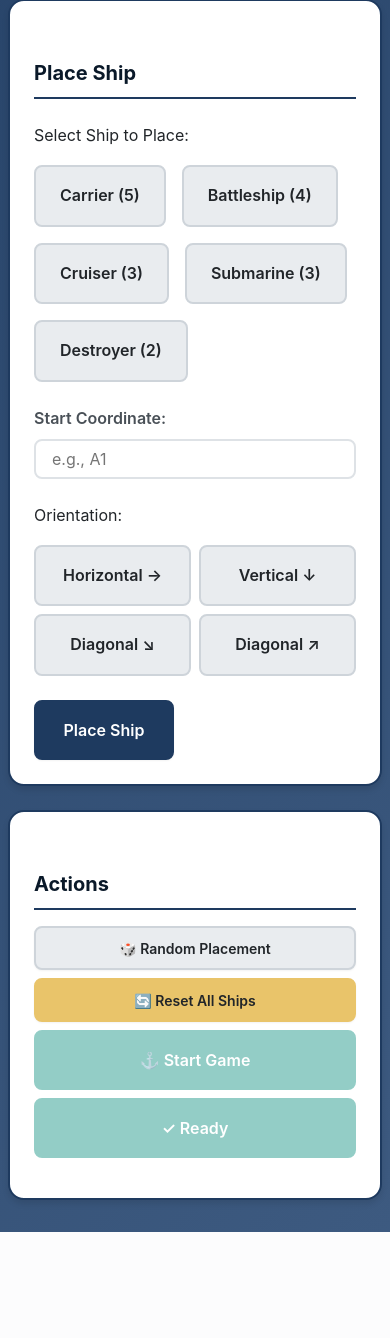
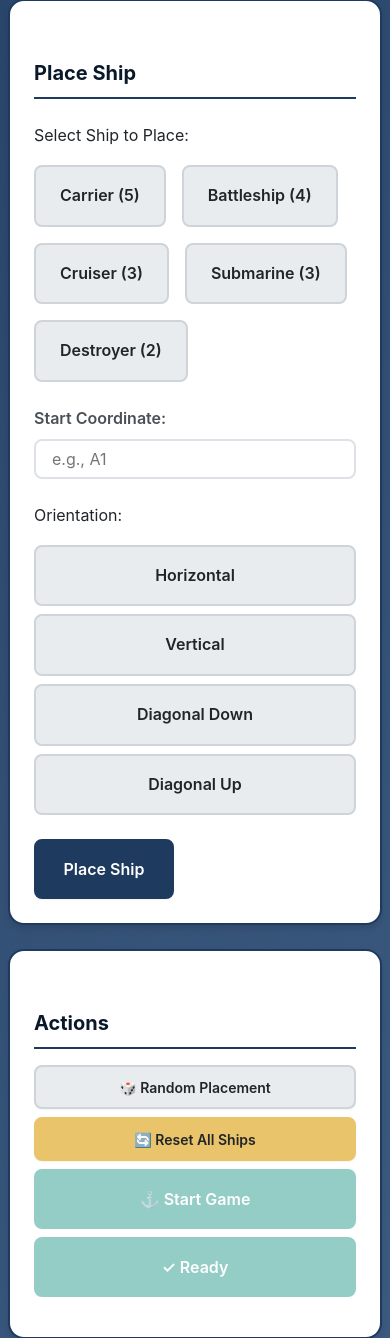
Before and after one commit to d4daveshep/battleships, a FastAPI app: template templates/ship_placement.html in a window 390 px wide. Shown: the part 953-2291 px from the top of the page. Before the commit the page ends 2185 px from the top, so only its background shows below. Run offline with FastAPI, Linux system fonts and the light colour scheme; the template is opened without the code that fills it, so the values that code supplies are empty.

Commit message:
style: remove arrows from orientation buttons and make them auto-width
Changes:
- Removed directional arrows (→ ↓ ↘ ↗) from orientation buttons
- Changed button text to full words (Horizontal, Vertical, Diagonal Down, Diagonal Up)
- Removed fixed width (flex: 1, min-width: 120px) from orientation buttons
- Buttons now size to content width automatically
- Updated mobile responsive to stack buttons vertically at full width

Before:
- Horizontal → (fixed width, equal sizing)
- Vertical ↓
- Diagonal ↘
- Diagonal ↗

After:
- Horizontal (auto-width based on text)
- Vertical
- Diagonal Down
- Diagonal Up

All 30 endpoint tests still passing

```diff
--- a/static/css/main.css
+++ b/static/css/main.css
@@ -483,8 +483,6 @@ body {
 .orientation-radio-label {
   position: relative;
   cursor: pointer;
-  flex: 1;
-  min-width: 120px;
 }
 
 .orientation-radio-label input[type="radio"] {
@@ -527,8 +525,12 @@ body {
 
 /* Responsive: Stack orientation buttons on mobile */
 @media (max-width: 480px) {
+  .orientation-buttons {
+    flex-direction: column;
+  }
+
   .orientation-radio-label {
-    flex: 1 1 45%;
+    width: 100%;
   }
 }
 
--- a/templates/ship_placement.html
+++ b/templates/ship_placement.html
@@ -145,19 +145,19 @@
         <div class="orientation-buttons">
             <label class="orientation-radio-label">
                 <input type="radio" name="orientation" value="horizontal" id="orientation-horizontal" required>
-                <span class="orientation-radio-button">Horizontal →</span>
+                <span class="orientation-radio-button">Horizontal</span>
             </label>
             <label class="orientation-radio-label">
                 <input type="radio" name="orientation" value="vertical" id="orientation-vertical" required>
-                <span class="orientation-radio-button">Vertical ↓</span>
+                <span class="orientation-radio-button">Vertical</span>
             </label>
             <label class="orientation-radio-label">
                 <input type="radio" name="orientation" value="diagonal-down" id="orientation-diagonal-down" required>
-                <span class="orientation-radio-button">Diagonal ↘</span>
+                <span class="orientation-radio-button">Diagonal Down</span>
             </label>
             <label class="orientation-radio-label">
                 <input type="radio" name="orientation" value="diagonal-up" id="orientation-diagonal-up" required>
-                <span class="orientation-radio-button">Diagonal ↗</span>
+                <span class="orientation-radio-button">Diagonal Up</span>
             </label>
         </div>
     </div>
```
